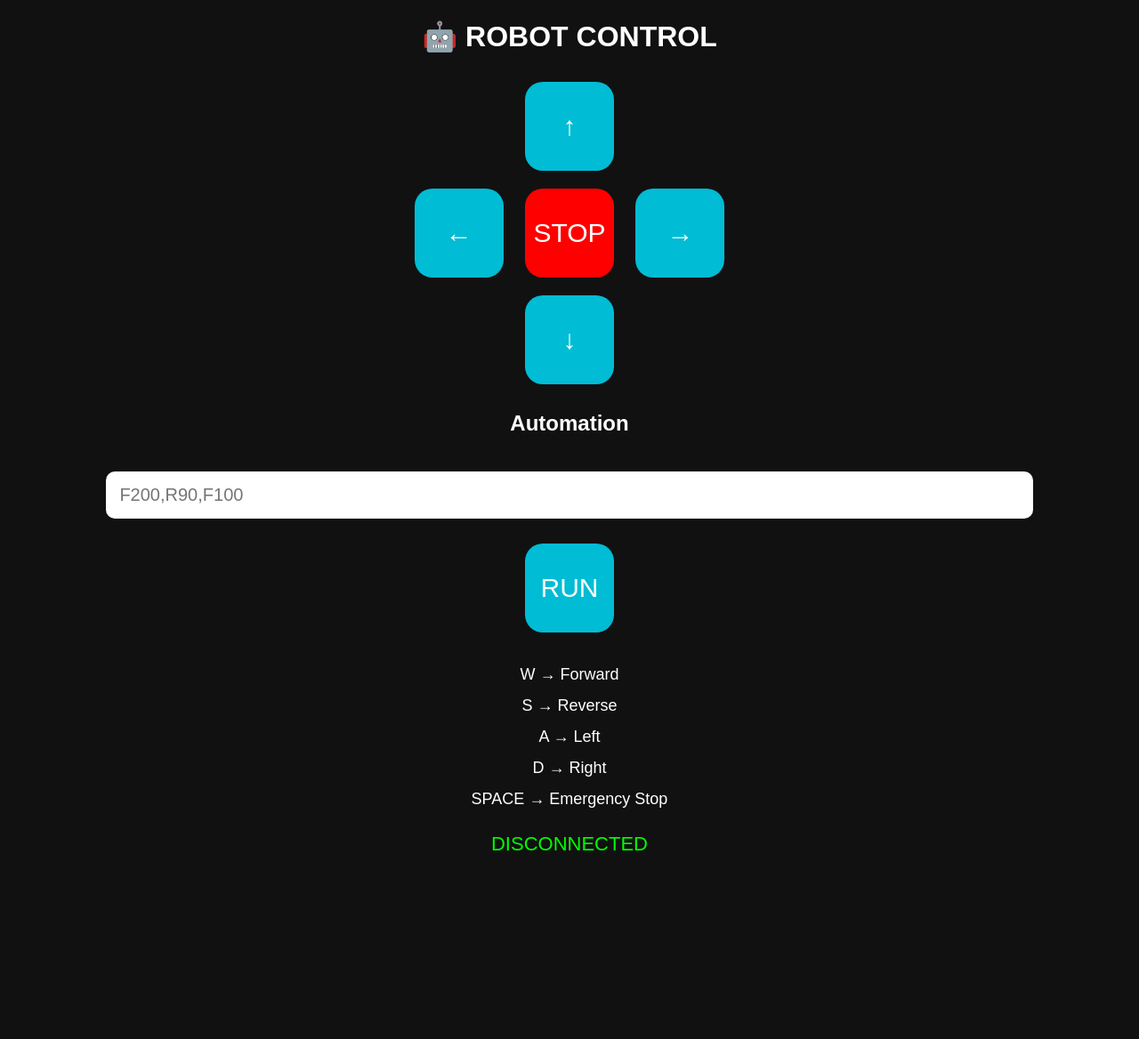
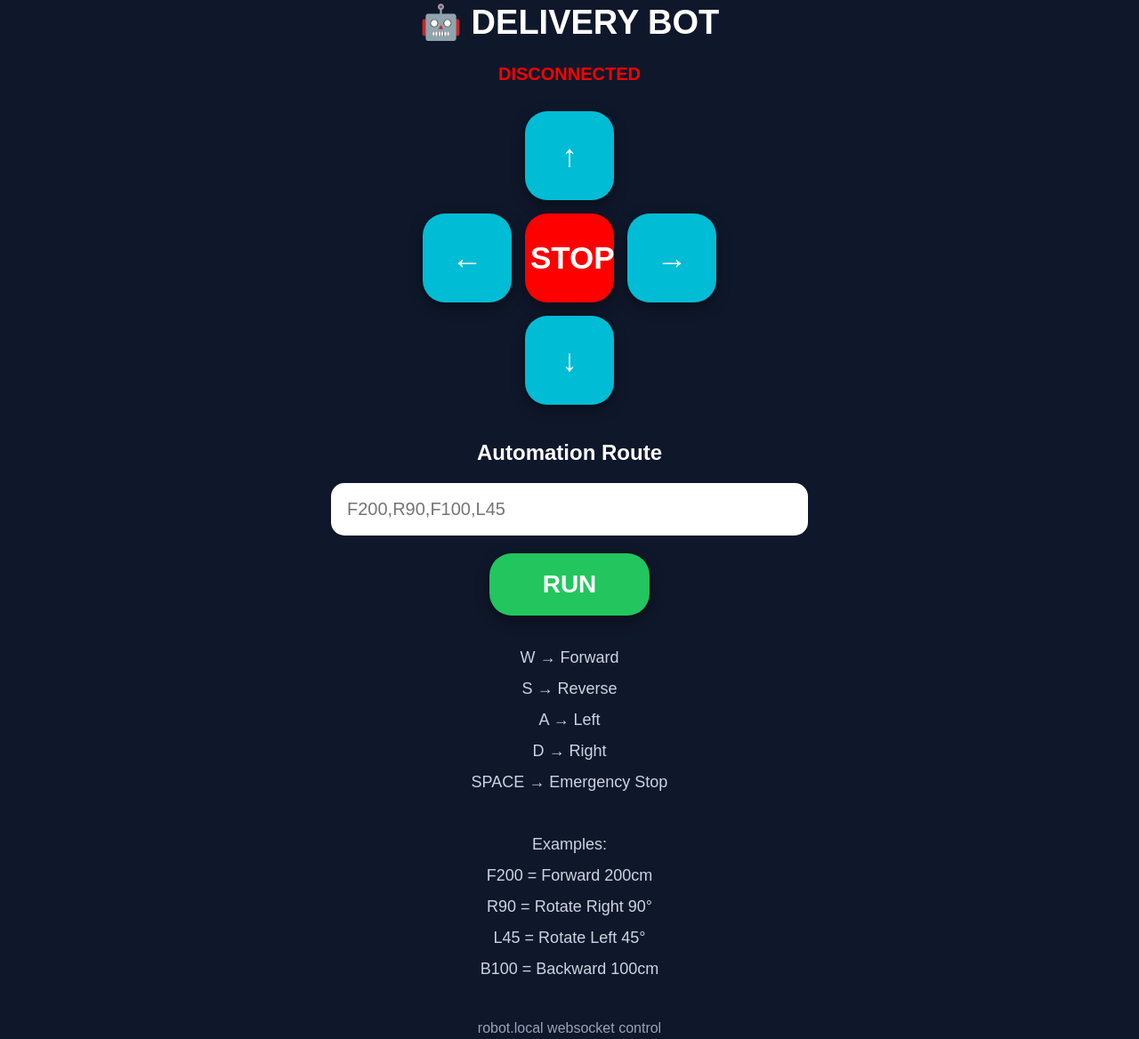
Before and after one commit to bharat-mohare/Delivery-Bot, a plain HTML site: page index.html in a window 1280 px wide. Shown: the part 27-1195 px from the top of the page at 89% size. Before the commit the page ends 997 px from the top, so only its background shows below. Drawn offline with Linux system fonts and the light colour scheme.

Commit message:
Update index.html

```diff
--- a/index.html
+++ b/index.html
@@ -3,30 +3,85 @@
 
 <head>
 
+<meta charset="UTF-8">
+
 <meta name="viewport"
-content="width=device-width, initial-scale=1">
+content="width=device-width, initial-scale=1.0">
+
+<title>Delivery Bot</title>
 
 <style>
 
 body{
 
-background:#111;
+margin:0;
+padding:0;
+background:#0f172a;
+font-family:Arial;
 color:white;
-font-family:Arial;
 text-align:center;
-padding-top:20px;
+overflow-x:hidden;
+}
+
+.container{
+
+padding:20px;
+}
+
+h1{
+
+font-size:38px;
+margin-top:10px;
+}
+
+.status{
+
+margin-top:10px;
+font-size:20px;
+font-weight:bold;
+}
+
+.connected{
+
+color:#00ff88;
+}
+
+.disconnected{
+
+color:red;
+}
+
+.controls{
+
+margin-top:30px;
+}
+
+.row{
+
+display:flex;
+justify-content:center;
+align-items:center;
+gap:15px;
+margin:15px;
 }
 
 button{
 
 width:100px;
 height:100px;
-font-size:30px;
-margin:10px;
+font-size:35px;
 border:none;
-border-radius:20px;
+border-radius:25px;
 background:#00bcd4;
 color:white;
+font-weight:bold;
+box-shadow:0 5px 15px rgba(0,0,0,0.4);
+transition:0.2s;
+}
+
+button:active{
+
+transform:scale(0.92);
 }
 
 .stop{
@@ -34,28 +89,44 @@ color:white;
 background:red;
 }
 
+.routeBox{
+
+margin-top:40px;
+}
+
 input{
 
 width:80%;
-padding:15px;
+max-width:500px;
+padding:18px;
 font-size:20px;
-border-radius:10px;
 border:none;
-margin-top:20px;
+border-radius:15px;
+outline:none;
 }
 
-#status{
+.runBtn{
 
 margin-top:20px;
-font-size:22px;
-color:#0f0;
+width:180px;
+height:70px;
+font-size:28px;
+background:#22c55e;
 }
 
-.instructions{
+.info{
 
-margin-top:20px;
+margin-top:30px;
+line-height:35px;
 font-size:18px;
-line-height:35px;
+color:#cbd5e1;
+}
+
+.footer{
+
+margin-top:40px;
+font-size:16px;
+color:#94a3b8;
 }
 
 </style>
@@ -64,74 +135,132 @@ line-height:35px;
 
 <body>
 
-<h1>🤖 ROBOT CONTROL</h1>
+<div class="container">
 
-<div>
+<h1>🤖 DELIVERY BOT</h1>
+
+<div id="status"
+class="status disconnected">
+
+DISCONNECTED
+
+</div>
+
+<!-- CONTROLS -->
+
+<div class="controls">
+
+<div class="row">
 
 <button onclick="send('W')">
+
 ↑
+
 </button>
 
 </div>
 
-<div>
+<div class="row">
 
 <button onclick="send('A')">
+
 ←
+
 </button>
 
 <button class="stop"
 onclick="send('X')">
+
 STOP
+
 </button>
 
 <button onclick="send('D')">
+
 →
+
 </button>
 
 </div>
 
-<div>
+<div class="row">
 
 <button onclick="send('S')">
+
 ↓
+
 </button>
 
 </div>
 
-<h2>Automation</h2>
+</div>
+
+<!-- AUTOMATION -->
+
+<div class="routeBox">
+
+<h2>Automation Route</h2>
 
 <input id="route"
-placeholder="F200,R90,F100">
+placeholder="F200,R90,F100,L45">
 
-<br><br>
+<br>
 
-<button onclick="sendRoute()">
+<button class="runBtn"
+onclick="sendRoute()">
+
 RUN
+
 </button>
 
-<div class="instructions">
+</div>
+
+<!-- INFO -->
+
+<div class="info">
 
 W → Forward<br>
 S → Reverse<br>
 A → Left<br>
 D → Right<br>
-SPACE → Emergency Stop
+SPACE → Emergency Stop<br><br>
+
+Examples:<br>
+
+F200 = Forward 200cm<br>
+
+R90 = Rotate Right 90°<br>
+
+L45 = Rotate Left 45°<br>
+
+B100 = Backward 100cm
 
 </div>
 
-<div id="status">
+<div class="footer">
 
-DISCONNECTED
+robot.local websocket control
+
+</div>
 
 </div>
 
 <script>
 
+// =====================================================
+// WEBSOCKET
+// =====================================================
+
+// AUTO DETECT USING MDNS
+
 let gateway =
-"ws://192.168.31.84:81/";
+"ws://robot.local:81/";
 
 let websocket;
+
+// =====================================================
+// CONNECT
+// =====================================================
 
 function initWebSocket(){
 
@@ -143,6 +272,10 @@ websocket.onopen = function(){
 document.getElementById(
 "status").innerHTML =
 "CONNECTED";
+
+document.getElementById(
+"status").className =
+"status connected";
 };
 
 websocket.onclose = function(){
@@ -151,14 +284,38 @@ document.getElementById(
 "status").innerHTML =
 "DISCONNECTED";
 
-setTimeout(initWebSocket,2000);
+document.getElementById(
+"status").className =
+"status disconnected";
+
+setTimeout(
+initWebSocket,
+2000);
+};
+
+websocket.onerror = function(){
+
+console.log(
+"WebSocket Error");
 };
 }
 
+// =====================================================
+// SEND
+// =====================================================
+
 function send(cmd){
+
+if(websocket &&
+websocket.readyState === 1){
 
 websocket.send(cmd);
 }
+}
+
+// =====================================================
+// ROUTE
+// =====================================================
 
 function sendRoute(){
 
@@ -166,10 +323,15 @@ let route =
 document.getElementById(
 "route").value;
 
-websocket.send(route);
+if(route.length > 0){
+
+send(route);
+}
 }
 
-// KEYBOARD CONTROL
+// =====================================================
+// KEYBOARD CONTROLS
+// =====================================================
 
 document.addEventListener(
 'keydown',
@@ -178,21 +340,53 @@ function(event){
 let key =
 event.key.toLowerCase();
 
-if(key=='w') send('W');
+// FORWARD
+if(key == 'w'){
 
-if(key=='a') send('A');
+send('W');
+}
 
-if(key=='s') send('S');
+// LEFT
+if(key == 'a'){
 
-if(key=='d') send('D');
+send('A');
+}
 
-if(event.code=='Space'){
+// BACKWARD
+if(key == 's'){
+
+send('S');
+}
+
+// RIGHT
+if(key == 'd'){
+
+send('D');
+}
+
+// EMERGENCY STOP
+if(event.code == 'Space'){
 
 event.preventDefault();
 
 send('X');
 }
 });
+
+// =====================================================
+// AUTO STOP ON KEY RELEASE
+// =====================================================
+
+document.addEventListener(
+'keyup',
+function(){
+
+send('X');
+});
+
+// =====================================================
+// START
+// =====================================================
 
 window.onload =
 initWebSocket;
```
